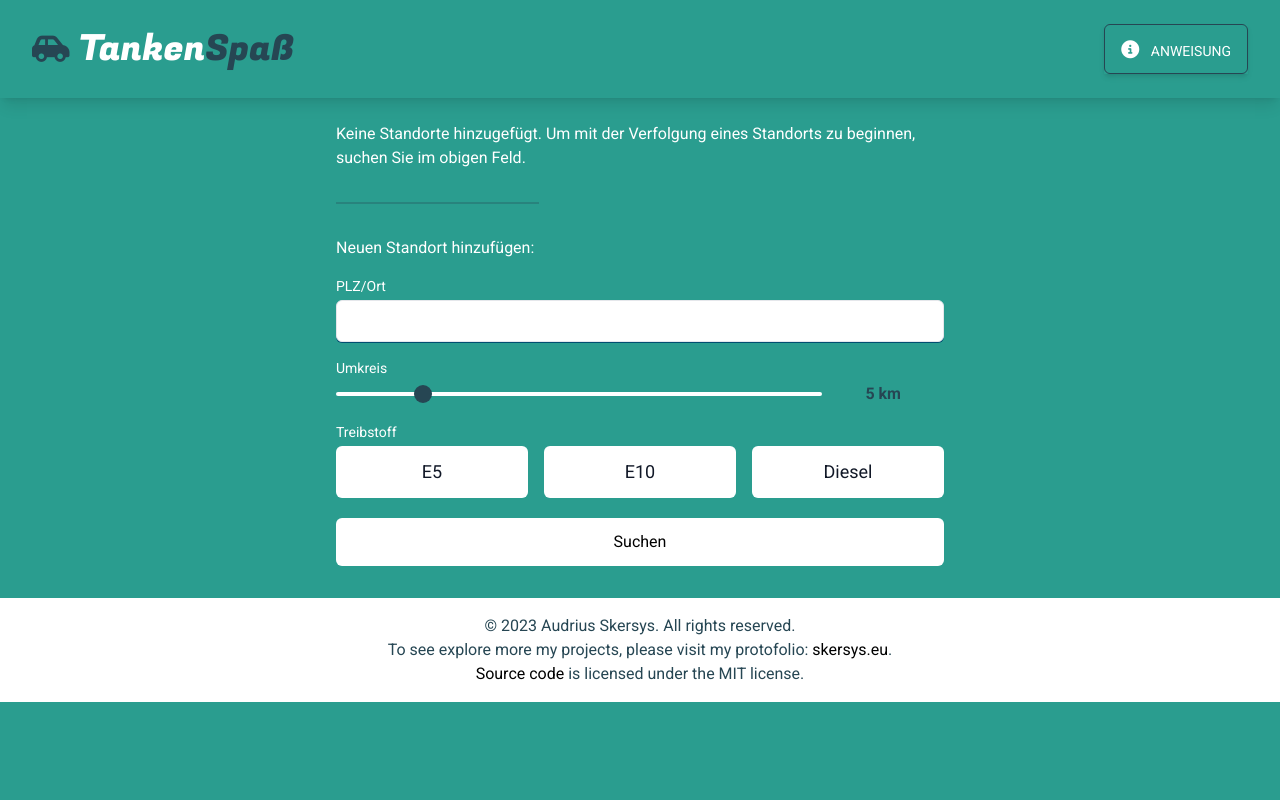
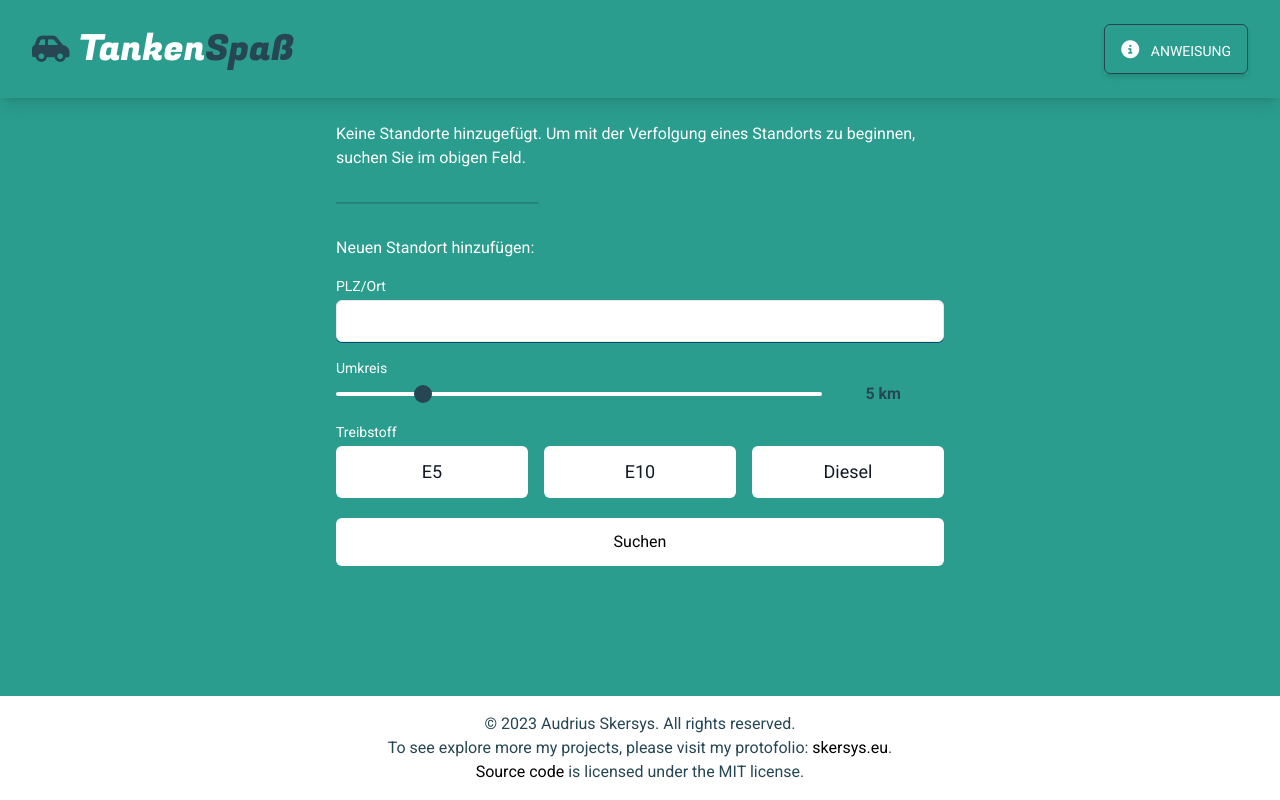
Before and after one commit to a-skersys/FuelPrice, a Vue app: page / in a window 1280 px wide. Built offline with nearby package versions, Linux system fonts and the light colour scheme.

Commit message:
Fixed Footer position

```diff
--- a/src/components/SiteFooter.vue
+++ b/src/components/SiteFooter.vue
@@ -1,5 +1,5 @@
 <template>
-  <footer class="bg-white text-center p-4 text-fuel-secondary">
+  <footer class="bg-white text-center p-4 text-fuel-secondary mt-auto">
     <p>© 2023 Audrius Skersys. All rights reserved.</p>
     <p>
       To see explore more my projects, please visit my protofolio:
```
